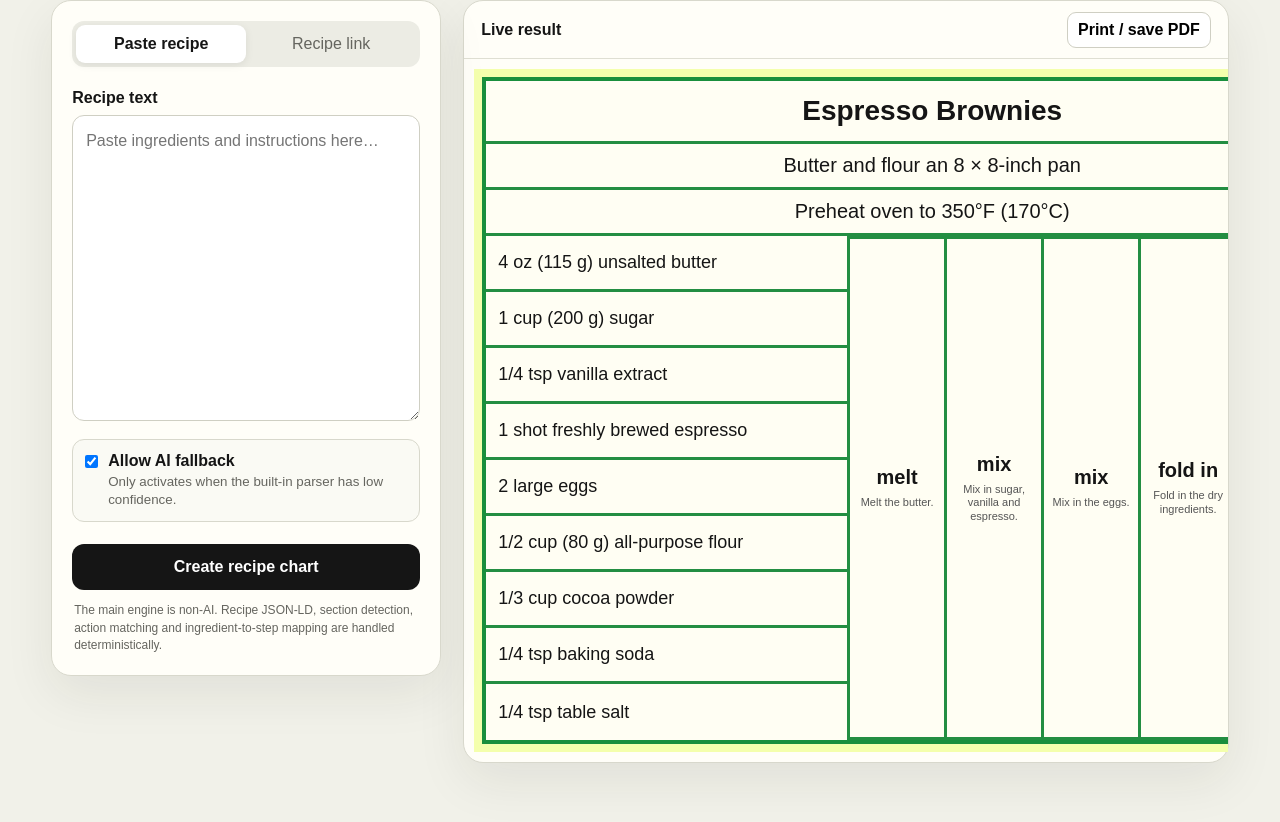
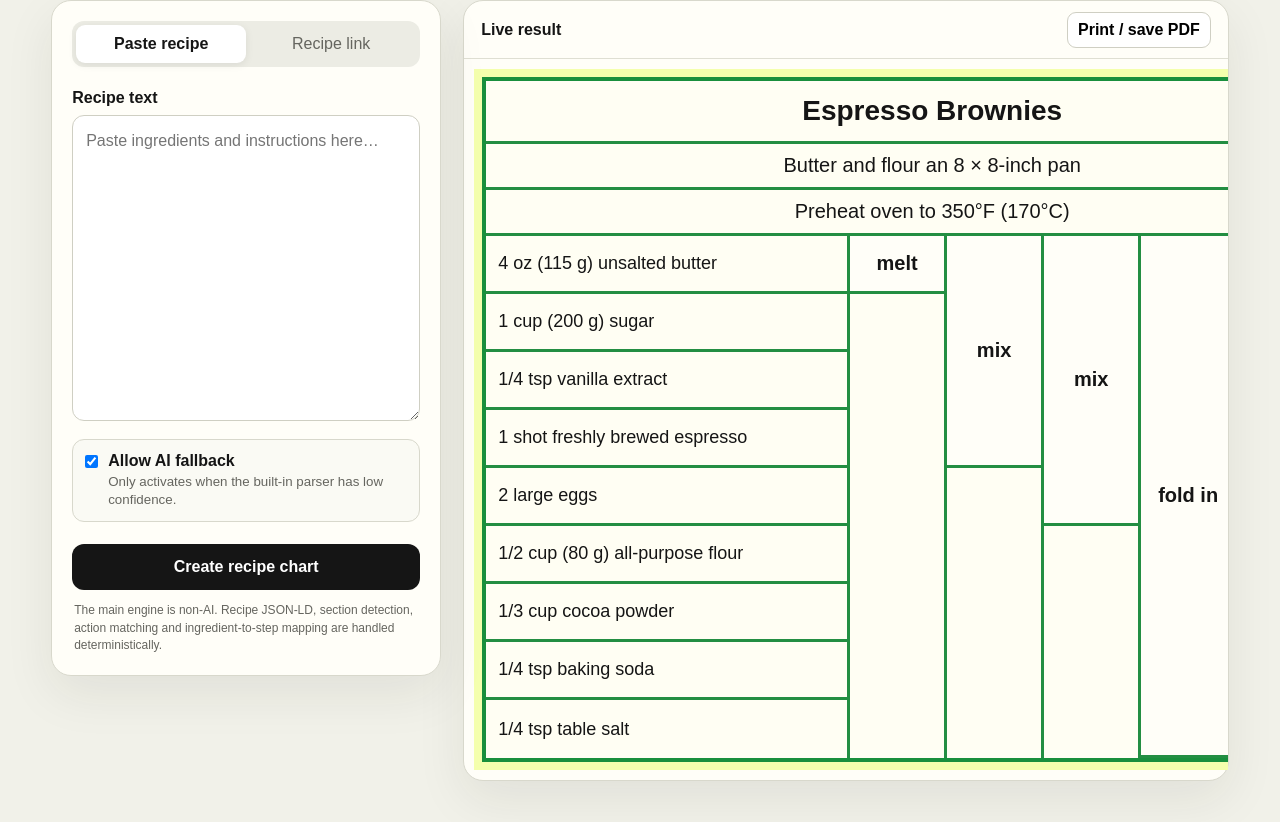
Before and after one commit to memj0/Recipe-Diagram-Builder, a Next.js app: page / in a window 1280 px wide. Shown: the part 342-1164 px from the top of the page. Built offline with nearby package versions, Linux system fonts and the light colour scheme.

Commit message:
Layout Fix

```diff
--- a/app/globals.css
+++ b/app/globals.css
@@ -27,15 +27,14 @@ textarea:focus,input:focus { border-color:#222; box-shadow:0 0 0 3px rgba(223,25
 .chart-shell { min-width:900px; background:#fffef3; border:4px solid var(--green); box-shadow:0 0 0 8px #f4ffad; }
 .chart-shell h2 { margin:0; padding:14px 20px; text-align:center; font-size:28px; border-bottom:3px solid var(--line); }
 .prep-note { text-align:center; font-size:20px; padding:10px; border-bottom:3px solid var(--line); }
-.flow-grid { display:grid; align-items:stretch; min-height:500px; }
-.ingredient-column { display:grid; grid-auto-rows:minmax(56px,auto); border-right:3px solid var(--line); }
-.ingredient { padding:10px 12px; display:flex; align-items:center; font-size:18px; border-bottom:3px solid var(--line); }
-.ingredient:last-child { border-bottom:0; }
-.stage-column { display:flex; flex-direction:column; border-right:3px solid var(--line); }
-.stage-spacer { min-height:0; }
-.stage-box { min-height:58px; display:flex; flex-direction:column; justify-content:center; align-items:center; padding:10px 7px; text-align:center; border-top:3px solid var(--line); border-bottom:3px solid var(--line); }
+.flow-grid { display:grid; align-items:stretch; min-height:500px; position:relative; }
+.ingredient { padding:10px 12px; display:flex; align-items:center; font-size:18px; border-right:3px solid var(--line); border-bottom:3px solid var(--line); }
+.ingredient-last { border-bottom:0; }
+.stage-group { display:contents; }
+.stage-lane { border-right:3px solid var(--line); min-width:0; }
+.stage-box { z-index:1; min-height:58px; display:flex; flex-direction:column; justify-content:center; align-items:center; padding:10px 7px; text-align:center; background:var(--paper); border-right:3px solid var(--line); border-bottom:3px solid var(--line); }
 .stage-box strong { font-size:20px; text-transform:lowercase; }
-.stage-box span { margin-top:7px; font-size:11px; color:#555; line-height:1.25; }
+.stage-box span { display:none; }
 .final-column { display:flex; align-items:center; justify-content:center; text-align:center; padding:16px; font-size:21px; line-height:1.35; }
 @media (max-width:900px) { .workspace { grid-template-columns:1fr; } .input-card { position:static; } main { padding-inline:12px; } }
 @media print { body { background:white; } .hero,.input-card,.preview-toolbar { display:none!important; } main,.workspace,.preview-card,.preview-scroll { padding:0; margin:0; display:block; border:0; box-shadow:none; } .chart-shell { min-width:0; width:100%; box-shadow:none; } }
--- a/app/page.tsx
+++ b/app/page.tsx
@@ -15,28 +15,38 @@ function Chart({ recipe }: { recipe: RecipeChart }) {
     <section className="chart-shell" id="recipe-chart" aria-label={`${recipe.title} flowchart`}>
       <h2>{recipe.title}</h2>
       {recipe.prepNotes.map((note, index) => <div className="prep-note" key={index}>{note}</div>)}
-      <div className="flow-grid" style={{ gridTemplateColumns: `minmax(310px, 2.7fr) repeat(${recipe.stages.length}, minmax(92px, .72fr)) minmax(140px, 1fr)` }}>
-        <div className="ingredient-column">
-          {recipe.ingredients.map((ingredient) => <div className="ingredient" key={ingredient.id}>{ingredient.text}</div>)}
-        </div>
+      <div
+        className="flow-grid"
+        style={{
+          gridTemplateColumns: `minmax(310px, 2.7fr) repeat(${recipe.stages.length}, minmax(92px, .72fr)) minmax(140px, 1fr)`,
+          gridTemplateRows: `repeat(${rows}, minmax(58px, auto))`
+        }}
+      >
+        {recipe.ingredients.map((ingredient, index) => (
+          <div className={`ingredient${index === rows - 1 ? " ingredient-last" : ""}`} key={ingredient.id} style={{ gridColumn: 1, gridRow: index + 1 }}>
+            {ingredient.text}
+          </div>
+        ))}
 
-        {recipe.stages.map((stage) => {
+        {recipe.stages.map((stage, stageIndex) => {
           const indices = stage.ingredientIds.map(id => ingredientIndex.get(id)).filter(Boolean) as number[];
-          const start = Math.min(...indices, 1);
-          const end = Math.max(...indices, rows);
+          const start = indices.length ? Math.min(...indices) : 1;
+          const end = indices.length ? Math.max(...indices) : rows;
+          const column = stageIndex + 2;
           return (
-            <div className="stage-column" key={stage.id}>
-              <div className="stage-spacer" style={{ flex: start - 1 }} />
-              <div className="stage-box" style={{ flex: Math.max(end - start + 1, 1) }} title={stage.instruction}>
+            <div className="stage-group" key={stage.id}>
+              <div className="stage-lane" aria-hidden="true" style={{ gridColumn: column, gridRow: `1 / span ${rows}` }} />
+              <div className="stage-box" style={{ gridColumn: column, gridRow: `${start} / span ${Math.max(end - start + 1, 1)}` }} title={stage.instruction}>
                 <strong>{stage.label}</strong>
                 <span>{stage.instruction}</span>
               </div>
-              <div className="stage-spacer" style={{ flex: Math.max(rows - end, 0) }} />
             </div>
           );
         })}
 
-        <div className="final-column"><strong>{recipe.finalStep}</strong></div>
+        <div className="final-column" style={{ gridColumn: recipe.stages.length + 2, gridRow: `1 / span ${rows}` }}>
+          <strong>{recipe.finalStep}</strong>
+        </div>
       </div>
     </section>
   );
```
